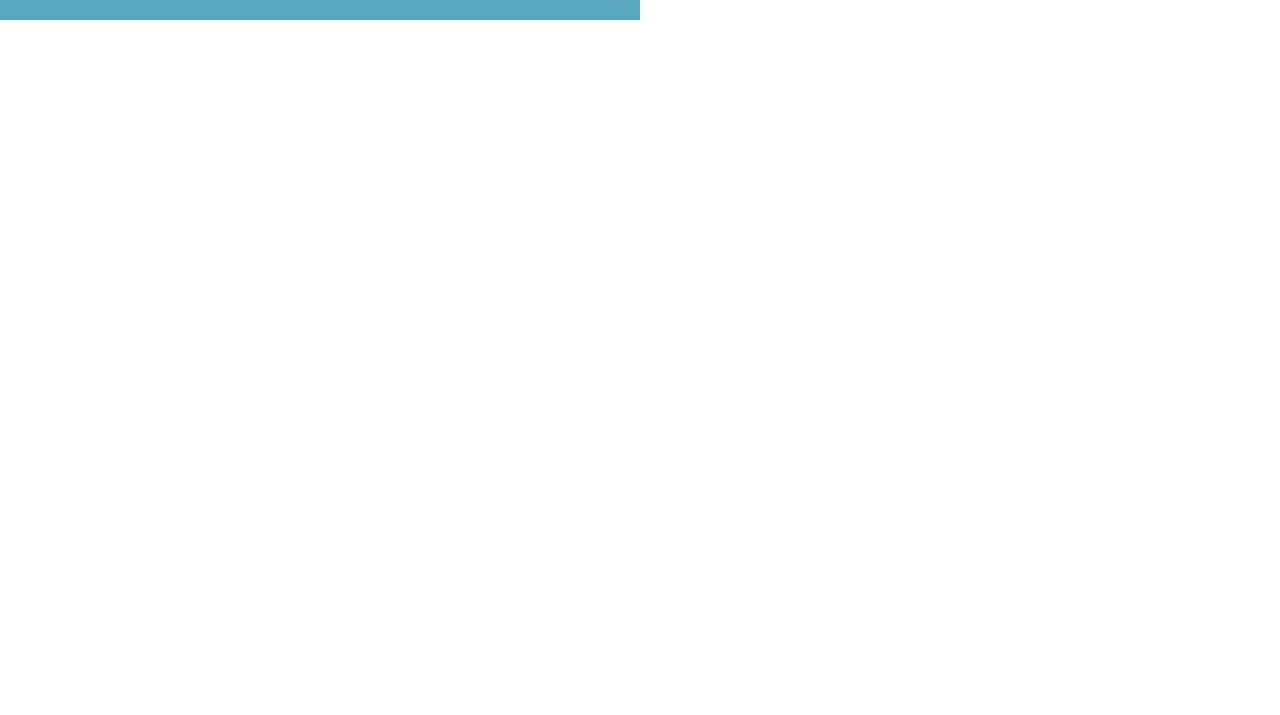
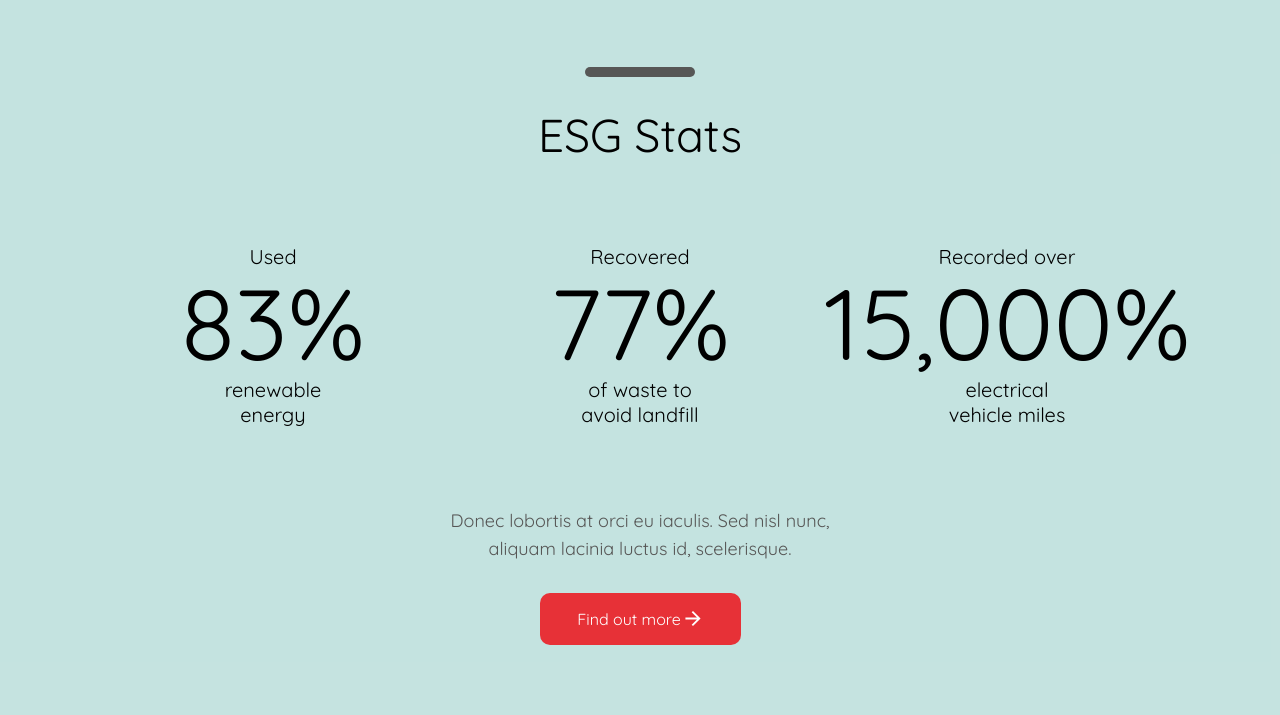
Before and after one commit to daniloVega/PROENERGY, a website built with webpack: page src/index.html in a window 1280 px wide. Shown: the part 1625-2340 px from the top of the page. Before the commit the page ends 1645 px from the top, so only its background shows below. Built offline with nearby package versions, Linux system fonts and the light colour scheme.

Commit message:
styled stats

```diff
--- a/src/index.html
+++ b/src/index.html
@@ -175,7 +175,7 @@
 						src="./assets/images/home.png"
 						alt="Home background image" />
 				</picture>
-				<div class="about pt-2 md:pt-4 pb-2 md:pb-4">
+				<div class="about container--mobile">
 					<div class="border border--light-blue"></div>
 					<h1 class="about__title">
 						Delivering essential infrastructure services
@@ -258,11 +258,12 @@
 										ProEnergy
 									</p>
 									<p class="info__departments__text">
-										Energy Division
+										Plant & Fleet Solutions
 									</p>
 								</div>
 							</div>
-
+						</div>
+						<div class="info__departments__group">
 							<div class="info__departments__element">
 								<div
 									class="border border--light-blue border--horizontal"></div>
@@ -272,12 +273,11 @@
 										ProEnergy
 									</p>
 									<p class="info__departments__text">
-										Energy Division
+										Water Division
 									</p>
 								</div>
 							</div>
-						</div>
-						<div class="info__departments__group">
+
 							<div class="info__departments__element">
 								<div
 									class="border border--green border--horizontal"></div>
@@ -287,11 +287,11 @@
 										ProEnergy
 									</p>
 									<p class="info__departments__text">
-										Energy Division
+										Transport Division
 									</p>
 								</div>
 							</div>
-
+						</div>
 						<div class="info__departments__element">
 							<div
 								class="border border--silver-secondary border--horizontal"></div>
@@ -301,13 +301,48 @@
 									ProEnergy
 								</p>
 								<p class="info__departments__text">
-										Energy Division
+									Telecom Division
 								</p>
 							</div>
 						</div>
 					</div>
 				</div>
+			</section>
+
+			<!-- SECTION STATS -->
+			<section class="stats container--mobile">
+				<div class="border border--charcoal"></div>
+				<h2 class="stats__title">ESG Stats</h2>
+				<div class="stats__group">
+					<div class="stats__percent">
+						<p class="stats__text">Used</p>
+						<p class="stats__number">83%</p>
+						<p class="stats__text">renewable energy</p>
 					</div>
+					<div class="stats__percent">
+						<p class="stats__text">Recovered</p>
+						<p class="stats__number">77%</p>
+						<p class="stats__text">of waste to avoid landfill</p>
+					</div>
+					<div class="stats__percent">
+						<p class="stats__text">Recorded over</p>
+						<p class="stats__number">15,000%</p>
+						<p class="stats__text">electrical vehicle miles</p>
+					</div>
+				</div>
+				<p class="stats__description">
+					Donec lobortis at orci eu iaculis. Sed nisl nunc, aliquam
+					lacinia luctus id, scelerisque.
+				</p>
+				<button class="btn-primary btn-primary--home">
+					Find out more
+					<span
+						><img
+							class="btn-primary__icon"
+							src="./assets/images/icons/btn-forward.svg"
+							alt="Forward Icon"
+					/></span>
+				</button>
 			</section>
 		</main>
 	</body>
--- a/src/scss/base/_button.scss
+++ b/src/scss/base/_button.scss
@@ -21,12 +21,12 @@
 		padding-top: 3px;
 	}
 	&--home {
-		@media (min-width: variables.$breakpoint-lg) {
+		@media (min-width: variables.$breakpoint-md) {
 			width: 201px;
 		}
 	}
 	&--about {
-		@media (min-width: variables.$breakpoint-lg) {
+		@media (min-width: variables.$breakpoint-md) {
 			width: 263px;
 		}
 	}
--- a/src/scss/components/_index.scss
+++ b/src/scss/components/_index.scss
@@ -2,3 +2,4 @@
 @forward './header/header';
 @forward './home/home';
 @forward './about/about';
+@forward './stats/stats';
--- a/src/scss/components/about/_about.scss
+++ b/src/scss/components/about/_about.scss
@@ -47,6 +47,7 @@
 	}
 }
 .info__background {
+	display: block;
 	width: 100%;
 	max-height: 194px;
 	object-fit: cover;
@@ -61,9 +62,7 @@
 	display: flex;
 	flex-direction: column;
 	gap: 20px;
-	@media (min-width: variables.$breakpoint-md) {
-		flex-direction: row;
-	}
+
 	@media (min-width: variables.$breakpoint-lg) {
 		padding: 70px 0 70px 40px;
 	}
@@ -74,6 +73,7 @@
 	gap: 20px;
 	width: 100%;
 	@media (min-width: variables.$breakpoint-md) {
+		flex-direction: row;
 		gap: 30px;
 	}
 }
--- a/src/scss/components/header/_header.scss
+++ b/src/scss/components/header/_header.scss
@@ -10,6 +10,7 @@
 	position: fixed;
 	left: 0;
 	right: 0;
+	z-index: 9999;
 	.hamburger {
 		width: 26px;
 		height: 20px;
--- a/src/scss/components/home/_home.scss
+++ b/src/scss/components/home/_home.scss
@@ -3,7 +3,6 @@
 	display: flex;
 	flex-direction: column;
 	padding-top: 80px;
-	min-height: 757px;
 	@media (min-width: variables.$breakpoint-md) {
 		min-height: 800px;
 		padding-top: 100px;
@@ -17,11 +16,11 @@
 	width: 100%;
 	@media (min-width: variables.$breakpoint-lg) {
 		width: 50%;
-		height: 100vh;
 	}
 }
 
 .home__background {
+	display: block;
 	width: 100%;
 	max-height: 300px;
 	object-fit: cover;
--- /dev/null
+++ b/src/scss/components/stats/_stats.scss
@@ -0,0 +1,96 @@
+@use '../../base/variables';
+.stats {
+	background-color: rgba(62, 163, 151, 0.3);
+	display: flex;
+	flex-direction: column;
+	align-items: center;
+	gap: 20px;
+	@media (min-width: variables.$breakpoint-lg) {
+		padding-top: 70px;
+		padding-bottom: 70px;
+		gap: 30px;
+	}
+}
+.stats__group {
+	display: flex;
+	flex-direction: column;
+	align-items: center;
+	gap: 20px;
+	@media (min-width: variables.$breakpoint-md) {
+		display: grid;
+		grid-template-columns: repeat(3, 1fr);
+		padding-top: 40px;
+		padding-bottom: 40px;
+	}
+	@media (min-width: variables.$breakpoint-lg) {
+		padding-top: 50px;
+		padding-bottom: 50px;
+		gap: 0;
+	}
+	@media (min-width: variables.$breakpoint-xl) {
+		gap: 10px;
+		padding-top: 60px;
+		padding-bottom: 60px;
+	}
+}
+.stats__percent {
+	display: flex;
+	flex-direction: column;
+	align-items: center;
+	gap: 5px;
+	@media (min-width: variables.$breakpoint-md) {
+		gap: 10px;
+	}
+	@media (min-width: variables.$breakpoint-lg) {
+		gap: 4px;
+	}
+}
+.stats__title {
+	@media (min-width: variables.$breakpoint-md) {
+		font-size: 40px;
+		line-height: 50px;
+	}
+	@media (min-width: variables.$breakpoint-lg) {
+		font-size: 46px;
+		line-height: 57.5px;
+	}
+}
+.stats__number {
+	color: variables.$color-black;
+	font-size: 60px;
+	line-height: 60px;
+	font-family: variables.$font-primary;
+	text-align: center;
+	@media (min-width: variables.$breakpoint-md) {
+		font-size: 67px;
+		line-height: 67px;
+		text-align: center;
+	}
+	@media (min-width: variables.$breakpoint-lg) {
+		font-size: 100px;
+		line-height: 100px;
+	}
+}
+.stats__text {
+	color: variables.$color-black;
+	font-size: 18px;
+	line-height: 24px;
+	font-family: variables.$font-primary;
+	text-align: center;
+	@media (min-width: variables.$breakpoint-lg) {
+		max-width: 142px;
+	}
+	@media (min-width: variables.$breakpoint-lg) {
+		font-size: 20px;
+		line-height: 25px;
+	}
+}
+.stats__description {
+	color: variables.$color-gray;
+	text-align: center;
+	@media (min-width: variables.$breakpoint-md) {
+		max-width: 440px;
+		font-size: 18px;
+		line-height: 28px;
+	}
+}
```
Lines whose indentation alone changed are shown as unchanged.
